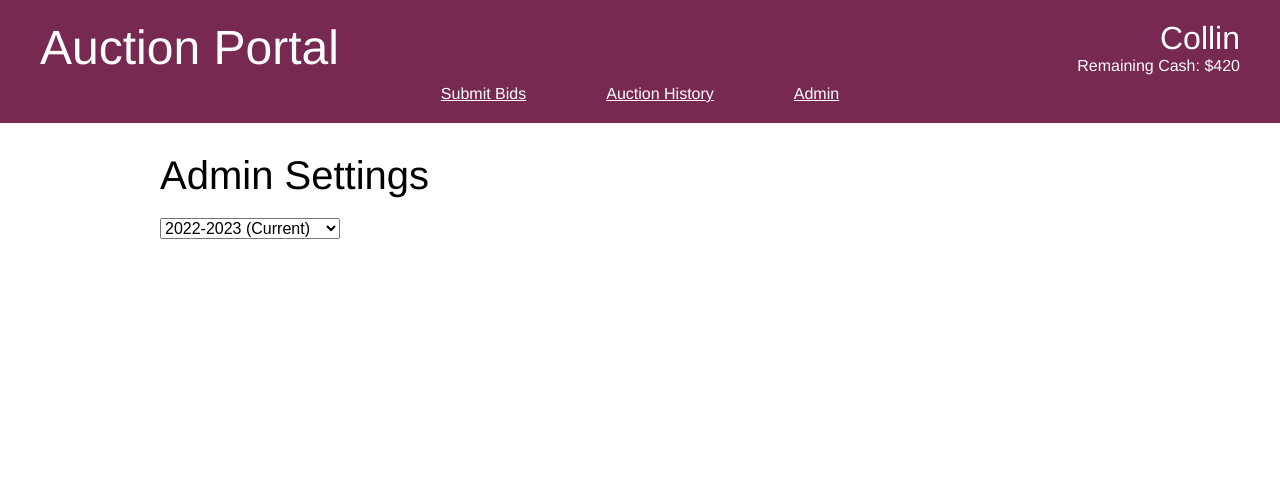
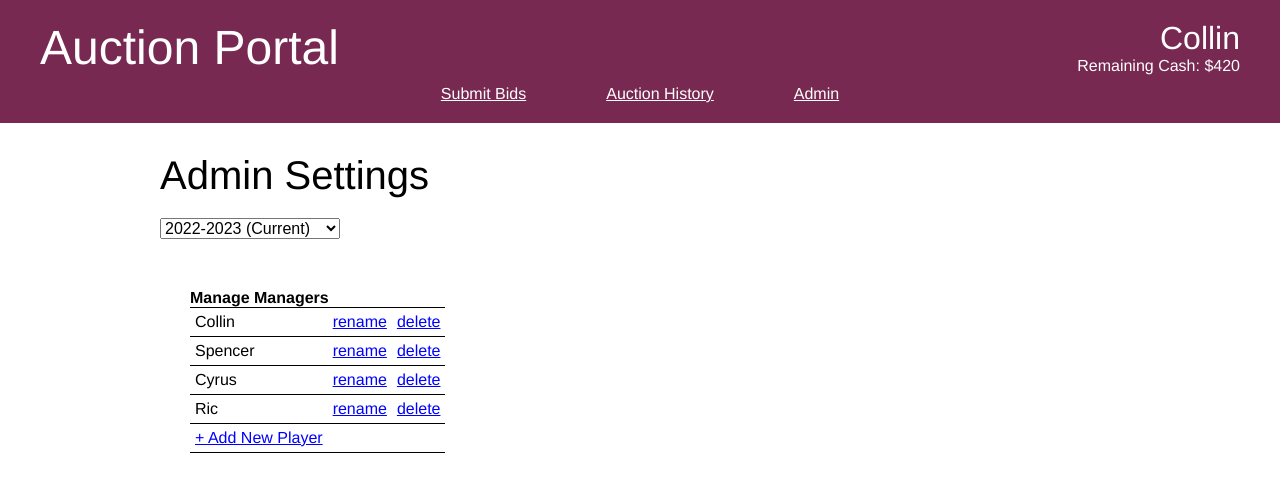
Before and after one commit to collinmurd/ff_auctions, a React (Create React App) app in the folder app/: page /admin in a window 1280 px wide. Shown: the top 492 px of the page. Built offline with nearby package versions, Linux system fonts and the light colour scheme.

Commit message:
manage managers

```diff
--- a/app/src/components/Admin.css
+++ b/app/src/components/Admin.css
@@ -9,3 +9,28 @@
     width: 180px;
     font-size: 16px;
 }
+
+#adminSettings {
+    margin: 50px 30px;
+}
+
+/* ManageManagers */
+
+#manageManagers table {
+    border-top: 1px solid black;
+    border-spacing: 0;
+}
+
+#manageManagers td {
+    border-bottom: 1px solid black;
+    padding: 5px;
+}
+
+.clickableSpan {
+    color: blue;
+    text-decoration: underline;
+}
+
+.clickableSpan:hover {
+    cursor: pointer;
+}
--- a/app/src/components/Admin.tsx
+++ b/app/src/components/Admin.tsx
@@ -8,6 +8,20 @@ const seasons = [
     "2022-2023",
     "2021-2022"
 ]
+
+const managers: {[season: string]: string[]} = {
+    "2022-2023": [
+        "Collin",
+        "Spencer",
+        "Cyrus",
+        "Ric"
+    ],
+    "2021-2022": [
+        "Collin",
+        "Spencer",
+        "Nick"
+    ]
+}
 
 type AdminProps = {};
 type AdminState = {
@@ -33,6 +47,9 @@ export class Admin extends React.Component<AdminProps, AdminState> {
             <div id="admin">
                 <h2>Admin Settings</h2>
                 <AdminSeasonSelect season={this.state.season} updateSeason={this.handleSeasonChange}/>
+                <div id="adminSettings">
+                    <ManageManagers season={this.state.season} />
+                </div>
             </div>
         );
     }
@@ -75,3 +92,42 @@ class AdminSeasonSelect extends React.Component<AdminSeasonSelectProps> {
         ];
     }
 }
+
+// ----------------------------------------------
+
+type ManageManagersProps = {
+    season: string
+};
+class ManageManagers extends React.Component<ManageManagersProps> {
+    constructor(props: ManageManagersProps) {
+        super(props);
+    }
+
+    render() {
+        return (
+            <div id="manageManagers">
+                <h4><strong>Manage Managers</strong></h4>
+                <table>
+                    <tbody>
+                        {this.getManagers()}
+                        <tr>
+                            <td><span className="clickableSpan">+ Add New Player</span></td>
+                            <td></td>
+                            <td></td>
+                        </tr>
+                    </tbody>
+                </table>
+            </div>
+        );
+    }
+
+    getManagers() {
+        return managers[this.props.season].map(manager =>
+            <tr key={manager}>
+                <td>{manager}</td>
+                <td><span className="clickableSpan">rename</span></td>
+                <td><span className="clickableSpan">delete</span></td>
+            </tr>
+        );
+    }
+}
--- a/app/src/components/AuctionHistory.css
+++ b/app/src/components/AuctionHistory.css
@@ -13,14 +13,14 @@
     border-spacing: 0;
 }
 
-th {
+.auctionTableAndInput th {
     font-weight: bold;
     border-bottom: 1px solid black;
     border-right: 1px solid black;
     padding: 10px;
 }
 
-td {
+.auctionTableAndInput td {
     border-bottom: 1px solid black;
     border-right: 1px solid black;
 }
```
